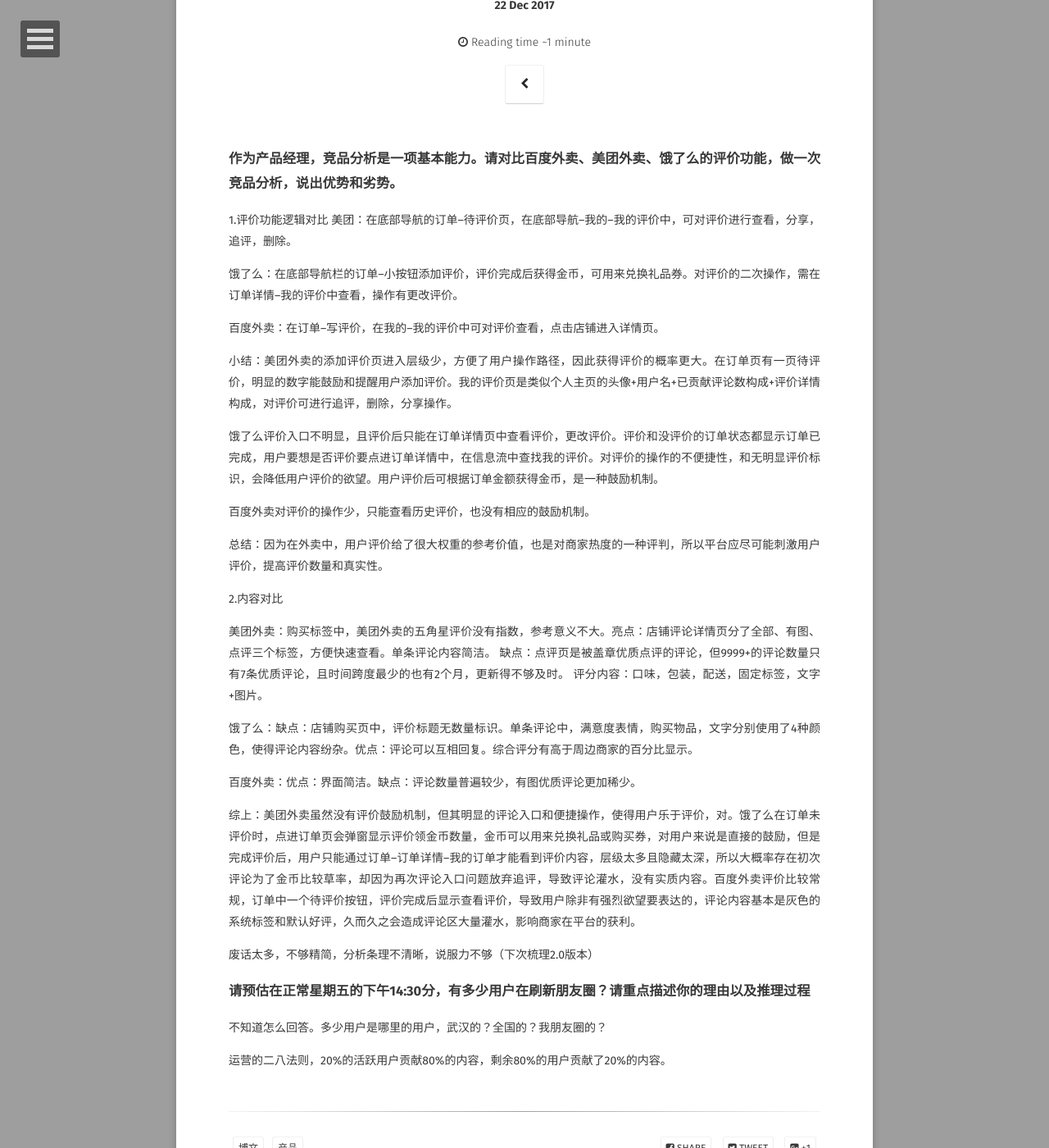
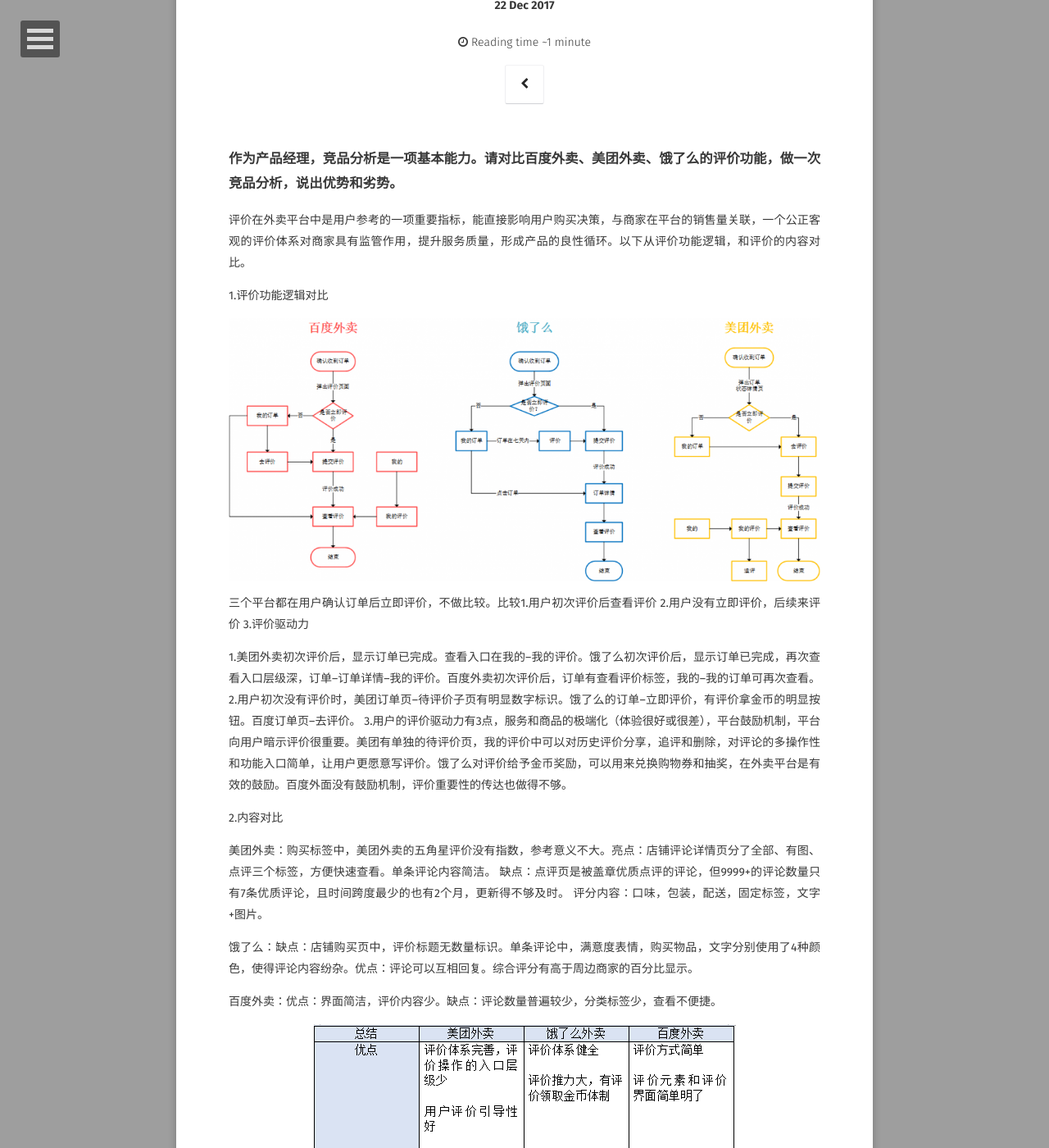
Before and after one commit to Haydnn/Haydnn.github.io, a Jekyll site: the page built from _posts/2017-12-22-笔试题回答.md, in a window 1280 px wide and 1400 px high, scrolled down 191 px. Shown: the whole window at 82% size. Built offline with Jekyll 4.4.1, drawn with Linux system fonts in a browser that asks for light colours; some web fonts are replaced; comment, search, counter and statistics services are not loaded; some of the changed text lies outside the part shown.

Commit message:
17-12-25

```diff
--- a/_posts/2017-12-22-笔试题回答.md
+++ b/_posts/2017-12-22-笔试题回答.md
@@ -9,20 +9,18 @@ comments: true
 
 ### 作为产品经理，竞品分析是一项基本能力。请对比百度外卖、美团外卖、饿了么的评价功能，做一次竞品分析，说出优势和劣势。
 
+评价在外卖平台中是用户参考的一项重要指标，能直接影响用户购买决策，与商家在平台的销售量关联，一个公正客观的评价体系对商家具有监管作用，提升服务质量，形成产品的良性循环。以下从评价功能逻辑，和评价的内容对比。
+
 1.评价功能逻辑对比
-美团：在底部导航的订单--待评价页，在底部导航--我的--我的评价中，可对评价进行查看，分享，追评，删除。
 
-饿了么：在底部导航栏的订单--小按钮添加评价，评价完成后获得金币，可用来兑换礼品券。对评价的二次操作，需在订单详情--我的评价中查看，操作有更改评价。
+![评价功能逻辑](../assets/img/post-img/评价逻辑.png)
 
-百度外卖：在订单--写评价，在我的--我的评价中可对评价查看，点击店铺进入详情页。
+三个平台都在用户确认订单后立即评价，不做比较。比较1.用户初次评价后查看评价 2.用户没有立即评价，后续来评价 3.评价驱动力
 
-小结：美团外卖的添加评价页进入层级少，方便了用户操作路径，因此获得评价的概率更大。在订单页有一页待评价，明显的数字能鼓励和提醒用户添加评价。我的评价页是类似个人主页的头像+用户名+已贡献评论数构成+评价详情构成，对评价可进行追评，删除，分享操作。
+1.美团外卖初次评价后，显示订单已完成。查看入口在我的--我的评价。饿了么初次评价后，显示订单已完成，再次查看入口层级深，订单--订单详情--我的评价。百度外卖初次评价后，订单有查看评价标签，我的--我的订单可再次查看。
+2.用户初次没有评价时，美团订单页--待评价子页有明显数字标识。饿了么的订单--立即评价，有评价拿金币的明显按钮。百度订单页--去评价。
+3.用户的评价驱动力有3点，服务和商品的极端化（体验很好或很差），平台鼓励机制，平台向用户暗示评价很重要。美团有单独的待评价页，我的评价中可以对历史评价分享，追评和删除，对评论的多操作性和功能入口简单，让用户更愿意写评价。饿了么对评价给予金币奖励，可以用来兑换购物券和抽奖，在外卖平台是有效的鼓励。百度外面没有鼓励机制，评价重要性的传达也做得不够。
 
-饿了么评价入口不明显，且评价后只能在订单详情页中查看评价，更改评价。评价和没评价的订单状态都显示订单已完成，用户要想是否评价要点进订单详情中，在信息流中查找我的评价。对评价的操作的不便捷性，和无明显评价标识，会降低用户评价的欲望。用户评价后可根据订单金额获得金币，是一种鼓励机制。
-
-百度外卖对评价的操作少，只能查看历史评价，也没有相应的鼓励机制。
-
-总结：因为在外卖中，用户评价给了很大权重的参考价值，也是对商家热度的一种评判，所以平台应尽可能刺激用户评价，提高评价数量和真实性。
 
 2.内容对比
 
@@ -31,14 +29,15 @@ comments: true
 
 饿了么：缺点：店铺购买页中，评价标题无数量标识。单条评论中，满意度表情，购买物品，文字分别使用了4种颜色，使得评论内容纷杂。优点：评论可以互相回复。综合评分有高于周边商家的百分比显示。
 
-百度外卖：优点：界面简洁。缺点：评论数量普遍较少，有图优质评论更加稀少。
+百度外卖：优点：界面简洁，评价内容少。缺点：评论数量普遍较少，分类标签少，查看不便捷。
 
-综上：美团外卖虽然没有评价鼓励机制，但其明显的评论入口和便捷操作，使得用户乐于评价，对。饿了么在订单未评价时，点进订单页会弹窗显示评价领金币数量，金币可以用来兑换礼品或购买券，对用户来说是直接的鼓励，但是完成评价后，用户只能通过订单--订单详情--我的订单才能看到评价内容，层级太多且隐藏太深，所以大概率存在初次评论为了金币比较草率，却因为再次评论入口问题放弃追评，导致评论灌水，没有实质内容。百度外卖评价比较常规，订单中一个待评价按钮，评价完成后显示查看评价，导致用户除非有强烈欲望要表达的，评论内容基本是灰色的系统标签和默认好评，久而久之会造成评论区大量灌水，影响商家在平台的获利。
+![评价功能总结](../assets/img/post-img/评价总结.png)
 
-废话太多，不够精简，分析条理不清晰，说服力不够（下次梳理2.0版本）
 
 ### 请预估在正常星期五的下午14:30分，有多少用户在刷新朋友圈？请重点描述你的理由以及推理过程
 
 不知道怎么回答。多少用户是哪里的用户，武汉的？全国的？我朋友圈的？
 
 运营的二八法则，20%的活跃用户贡献80%的内容，剩余80%的用户贡献了20%的内容。
+
+这种题目被称之为“费米问题”。这种问题的核心就是进行通过科学的假设对于一个信息量有限的问题进行合理估算。网上有很多这样子的题目，比如“全世界需要多少调音师”，比如“北京市需要多少厕所。”回答这种问题的关键不在于你回答任何数字，回答任何数字都是错误的，需要回答的应该是你合理的估算解决问题的关键路径步骤，只要这个是没有问题的，那么再扯的数字都是正确的。
```
Also changed, not shown: _posts/diary/2017-12.md (+10 -0 lines), assets/img/post-img/评价总结.png (added), assets/img/post-img/评价逻辑.png (added).
